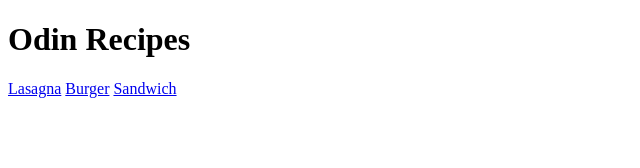
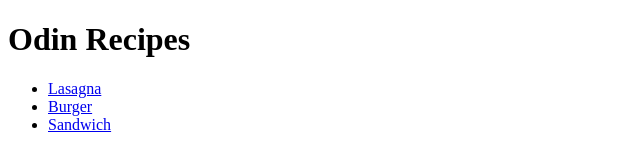
Before and after one commit to kprze/odin-recipes, a plain HTML site: page index.html in a window 1280 px wide. Shown: the whole page, without its empty margins (0-640 px from the left). Drawn offline with Linux system fonts and the light colour scheme.

Commit message:
Add 'un' list to contain links in index.html

```diff
--- a/index.html
+++ b/index.html
@@ -8,8 +8,10 @@
 </head>
 <body>
     <h1>Odin Recipes</h1>
-    <a href="recipes/lasagna.html">Lasagna</a>
-    <a href="recipes/burger.html">Burger</a>
-    <a href="recipes/sandwich.html">Sandwich</a>
+    <ul>
+        <li><a href="recipes/lasagna.html">Lasagna</a></li>
+        <li><a href="recipes/burger.html">Burger</a></li>
+        <li><a href="recipes/sandwich.html">Sandwich</a></li>
+    </ul>
 </body>
 </html>
```
